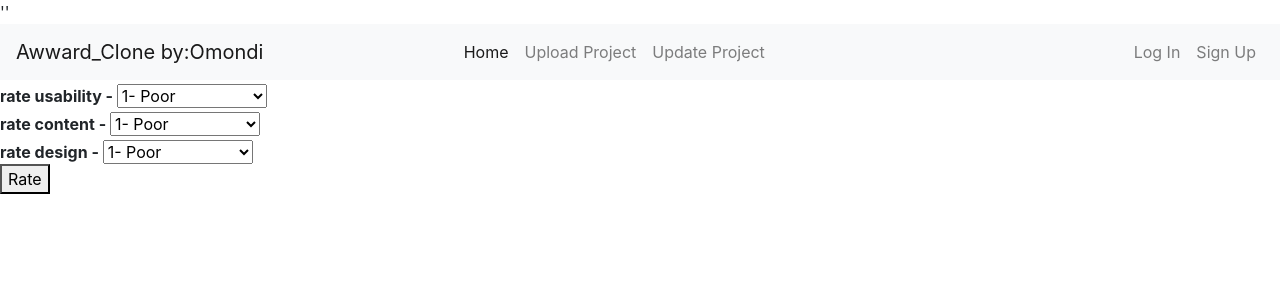
After one commit to CERRAA/Django-3, a Django app: page /rate_project/1 in a window 1280 px wide. The commit adds this page. Shown: the top 300 px of the page. Run offline with Django 4.2, Linux system fonts and the light colour scheme; tables that the repository leaves empty hold one stand-in row (values such as "Sample post"); some libraries are stand-ins or nearby versions.

Commit message:
changes on the rating button

```diff
--- a/awwards/forms.py
+++ b/awwards/forms.py
@@ -1,5 +1,5 @@
 from django import forms
-from .models import Projects,Rating
+from .models import Projects,Rating,RATES
 
 
 class ProjectSubmissionForm(forms.ModelForm):
@@ -23,6 +23,10 @@ class RateProjectForm(forms.ModelForm):
     '''
     Class that handles ratings
     '''
+    usability = forms.ChoiceField(choices=RATES,required=True,widget=forms.Select())
+    content = forms.ChoiceField(choices=RATES,required=True,widget=forms.Select())
+    design= forms.ChoiceField(choices=RATES,required=True,widget=forms.Select())
+
     class Meta:
         model = Rating
-        fields = '__all__'
+        fields = ['design', 'usability', 'content']
--- a/awwards/templates/awwards/homepage.html
+++ b/awwards/templates/awwards/homepage.html
@@ -1,7 +1,6 @@
 {% extends 'awwards/base.html' %}
 {% load static %}
 {% load bootstrap4 %}
-
 
 
 {% block content %}
--- /dev/null
+++ b/awwards/templates/awwards/rate_project.html
@@ -0,0 +1,22 @@
+{%extends "awwards/base.html"%}
+{% load bootstrap4 %}
+{% load static %}
+{% block styles %}
+{% bootstrap_css %}
+''
+{% endblock %}
+{% block content %}
+<div class=“containerElement”>
+<div class=“vertical-center”>
+      <form action="{% url 'rate_project' id %}" method="POST">
+        {% csrf_token %}
+          <div class=“input-field”>
+             <span style="display:block; margin-top:4px;font-weight: bolder;">rate usability - {{ form.usability }}</span>
+             <span style="display:block; margin-top:4px; font-weight: bolder;"> rate content - {{ form.content }}</span>
+             <span style="display:block; margin-top:4px; font-weight: bolder;">rate design - {{ form.design }}</span>
+          </div>
+          <button type=“submit” class=“btn btn-secondary”>Rate</i</button>
+      </form>
+</div>
+</div>
+{% endblock %}
--- a/awwards/templates/awwards/singleproject.html
+++ b/awwards/templates/awwards/singleproject.html
@@ -23,9 +23,9 @@
                     </div>
                     <div class="col-md-6">
                     <!-- Button trigger modal -->
-                        <button type="button" class="btn btn-outline-info btn-lg px-2" data-toggle="modal" data-target="#exampleModal">
-                            Rate this project
-                        </button>
+                    <a href="{% url 'rate_project' project.id %}">
+                        <input type="submit" value="rate this project" class="btn btn-secondary">
+                 </a>
                     </div>
                     <div class="col-md-2">
                         <!-- empty -->
--- a/awwards/urls.py
+++ b/awwards/urls.py
@@ -6,4 +6,5 @@ urlpatterns = [
     path('submit/project/', views.publish_project, name='submitproject'),
     path('update/project/', views.update_project, name='updateproject'),
     path('view/project/<int:project_id>', views.view_project, name='singleproject'),
+    path('rate_project/<int:id>',views.rate_project, name='rate_project'),
 ]
--- a/awwards/views.py
+++ b/awwards/views.py
@@ -49,16 +49,35 @@ def view_project(request, project_id):
     View function that render project on one page
     '''
     project = Projects.objects.get(pk = project_id)
-    form = RateProjectForm()
-    if request.method == 'POST':
-        rating = Rating()
-        rating.project = form.cleaned_data['project']
-        rating.design = form.cleaned_data['design']
-        rating.usability = form.cleaned_data['usability']
-        rating.score = form.cleaned_data['score']
-        rating.save()
-        messages.success(request, f'Your ratiing has been submitted')
-        return redirect('singleproject')
+    return render(request, 'awwards/singleproject.html',{"project":project})
+
+
+def rate_project(request,id):
+
+    project = Projects.objects.get(id = id)
+
+    user = request.user
+
+
+    if request.method =='POST':
+        print("inside post")
+        form = RateProjectForm(request.POST)
+        if form.is_valid():
+            rate_design = form.save(commit=False)
+            rate_design.user = user
+            rate_design.project = project
+            # get value for the content
+            # form.data.field
+            # get value usability
+            # get value for design
+
+            # calculate avarage
+            # assign the avarage value to score field
+            # rate_design.score = avg
+
+
+            rate_design.save()
+            return redirect('homepage')
     else:
         form = RateProjectForm()
-    return render(request, 'awwards/singleproject.html',{"project":project, "form":form})
+    return render(request, 'awwards/rate_project.html',{"project":project,"form":form,"id":id})
```
